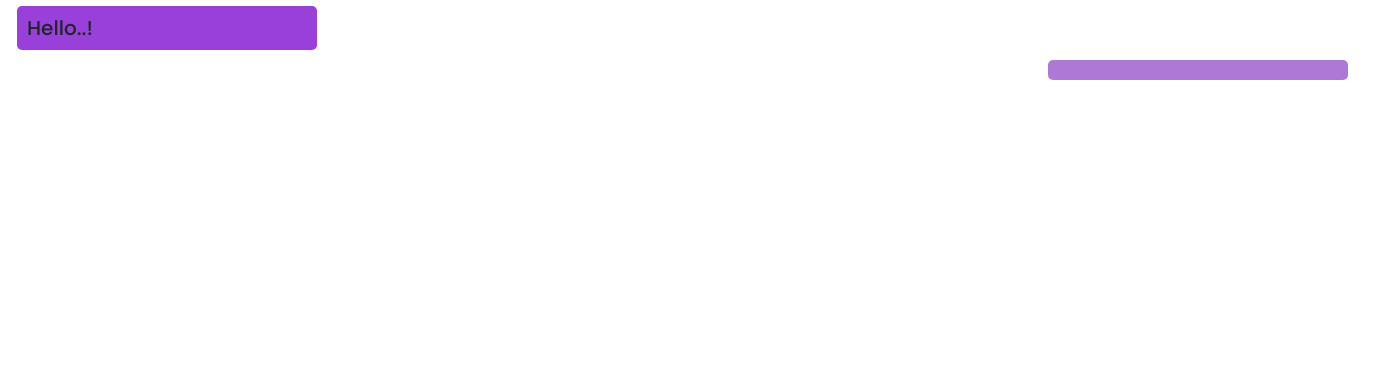
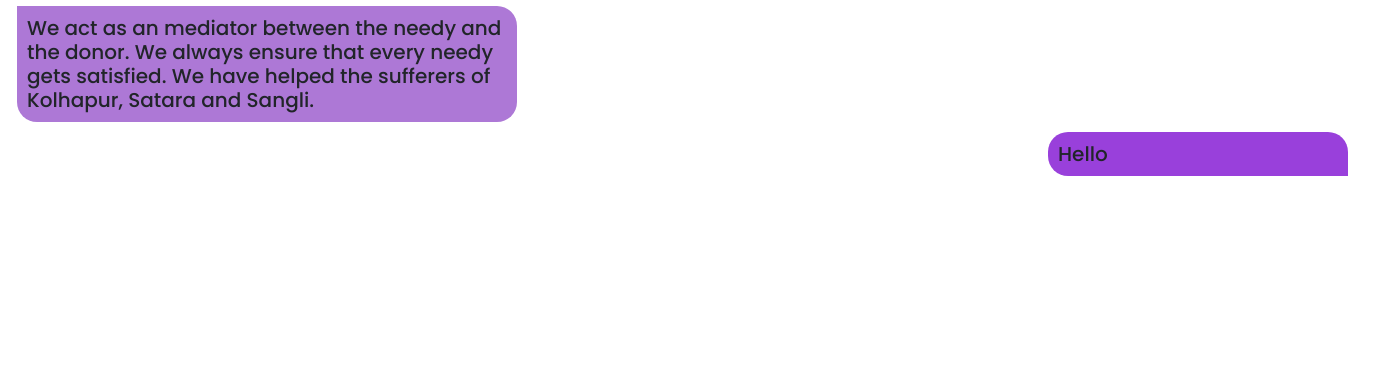
Before and after one commit to rkasale28/helper_bot, a Flask app: page / in a window 1400 px wide. Shown: the part 56-431 px from the top of the page. Run offline with Flask 2, Linux system fonts and the light colour scheme; data that the repository does not hold is empty; some libraries are stand-ins or nearby versions.

Commit message:
Designed Chat Window

```diff
--- a/app.py
+++ b/app.py
@@ -14,6 +14,7 @@ def create_app():
   app.config['SQLALCHEMY_DATABASE_URI'] = 'postgresql+psycopg2://postgres:postgres@127.0.0.1:5432/tourist'
   app.config['SECRET_KEY']='ROHIT'
   app.config['SECURITY_PASSWORD_SALT']='ROHIT'
+  app.config['SECURITY_LOGIN_USER_TEMPLATE']='login.html'
   db.init_app(app)
   migrate.init_app(app,db)
   return app
@@ -70,17 +71,20 @@ def logout():
     logout_user()
     return redirect('/login')
 
-@login_required
 @app.route('/', methods = ['POST', 'GET'])
 def index():
-    if request.method == 'GET':
-        val = str(request.args.get('text'))
-        data = json.dumps({"sender": "Rasa","message": val})
-        headers = {'Content-type': 'application/json', 'Accept': 'text/plain'}
-        res = requests.post('http://localhost:5005/webhooks/rest/webhook', data= data, headers = headers)
-        res = res.json()
-        val = res[0]['text']
-        return render_template('index.html', val=val)
+    if request.method == 'POST':
+      val = request.form['text']
+      data = json.dumps({"sender": "Rasa","message": val})
+      headers = {'Content-type': 'application/json', 'Accept': 'text/plain'}
+      res = requests.post('http://localhost:5005/webhooks/rest/webhook', data= data, headers = headers)
+      res = res.json()
+      val = res[0]['text']
+      val = val.replace("\n","<br>")
+      return render_template('index.html', val=val)
+    else:
+      return render_template('index.html', val='Hello')
+
 
 if __name__ == '__main__':
   manager.run()
--- a/static/css/common_css.css
+++ b/static/css/common_css.css
@@ -45,21 +45,26 @@ footer input[type=submit]{
 
 .you{
     min-width: 300px;
-    border-radius: 5px;
+    max-width: 500px;
+    border-top-right-radius: 20px;
+    border-bottom-left-radius: 20px ;
+    border-bottom-right-radius: 20px;
+    display: inline-block;
+    padding: 10px;
+    margin-top: 5px;
+    margin-bottom: 5px;
+    background-color: #ad78d6;
+}
+
+.bot{
+    min-width: 300px;
+    max-width: 500px;
+    border-top-left-radius: 20px;
+    border-top-right-radius: 20px;
+    border-bottom-left-radius: 20px;
     display: inline-block;
     background-color: #9940db;
     padding: 10px;
     margin-top: 5px;
     margin-bottom: 5px;
 }
-
-.bot{
-    min-width: 300px;
-    border-radius: 5px;
-    display: inline-block;
-    background-color: #ad78d6;
-    padding: 10px;
-    margin-top: 5px;
-    margin-bottom: 5px;
-    text-align: right;
-}
--- a/templates/index.html
+++ b/templates/index.html
@@ -17,15 +17,15 @@
 
   <div class="wrapper container-fluid">
     <div class="row justify-content-start" style="margin-left:0px">
-      <div class="you h5">Hello..!</div>
+      <div class="you h5">We act as an mediator between the needy and the donor. We always ensure that every needy gets satisfied. We have helped the sufferers of Kolhapur, Satara and Sangli.</div>
     </div>
     <div class="row justify-content-end" style="margin-right: 0px;">
-      <div class="bot h5">{{val}}</div>
+      <div class="bot h5">{{val|safe}}</div>
     </div>
   </div>
 
   <footer>
-    <form>
+    <form action="/" method="POST">
       <input type="text" id="text" name="text" placeholder="Enter message...">
       <input type="submit" value="Send" class="btn">
     </form>
```
